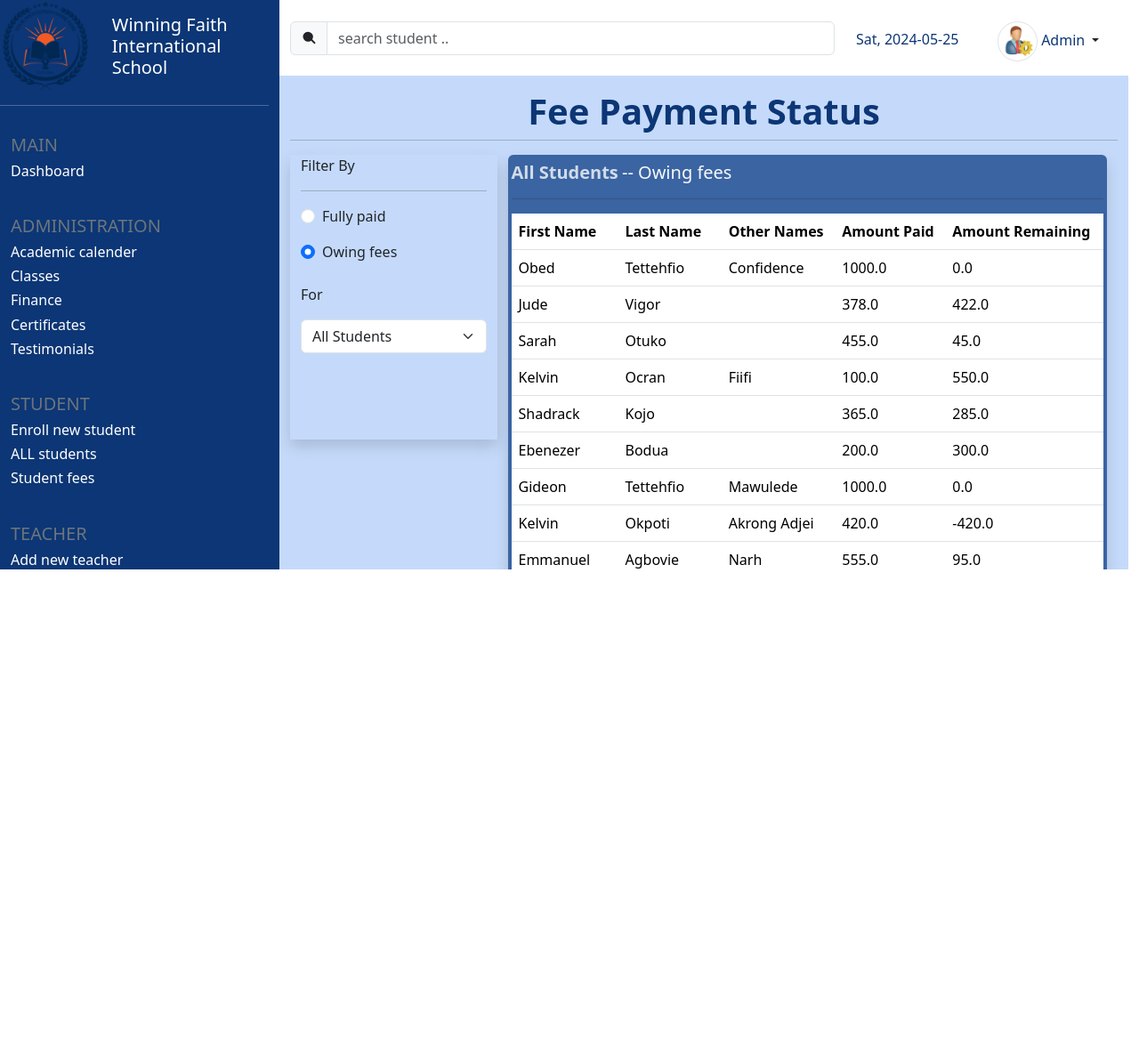
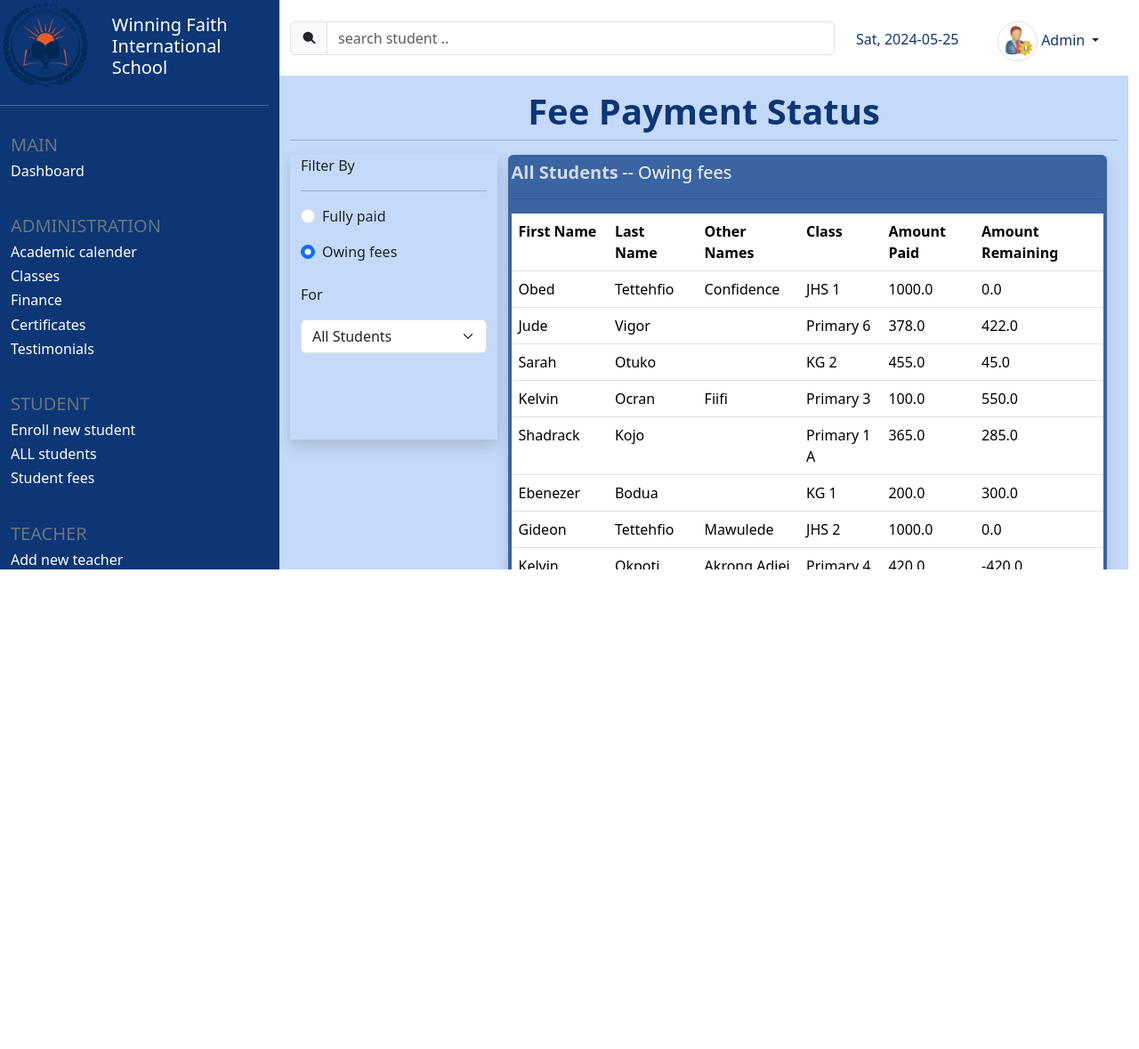
Before and after one commit to Gideon-Tee/winning-faith-ms, a Django app: template winning_faith/templates/student_fees.html in a window 1280 px wide. Shown: the top 1179 px of the page at 89% size. Run offline with Django 5.2, Linux system fonts and the light colour scheme; the template is opened without the code that fills it: values that come from a table or form of the project are taken from there, others are empty; data comes from the database, SQL or seed files in the repository.

Commit message:
ui improvement

```diff
--- a/winning_faith/templates/student_fees.html
+++ b/winning_faith/templates/student_fees.html
@@ -44,16 +44,18 @@
                                 <th>First Name</th>
                                 <th>Last Name</th>
                                 <th>Other Names</th>
+                                <th>Class</th>
                                 <th>Amount Paid</th>
                                 <th>Amount Remaining</th>
                             </tr>
 
 
-                            {% for student in students %}
+                            {% for student in students_owing %}
                                 <tr>
                                     <td>{{student.fname}}</td>
                                     <td>{{student.lname}}</td>
                                     <td>{{student.other_names}}</td>
+                                    <td>{{student.classroom}}</td>
                                     <td>{{student.fees_paid}}</td>
                                     <td>{{student.fees_rem}}</td>
                                 </tr>
```
